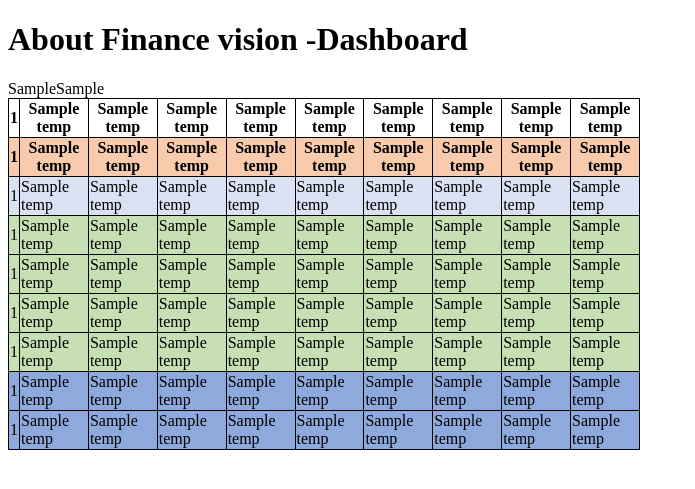
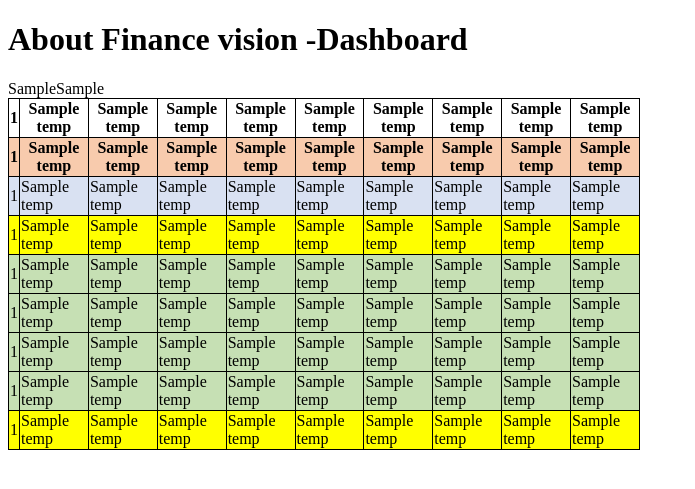
Before and after one commit to vaibhav297/web-app, a Flask app: template app/templates/DashBoard.html in a window 1280 px wide. Shown: the top 489 px of the page, without its empty margins (0-695 px from the left). Run offline with Flask 2, Linux system fonts and the light colour scheme; the template is opened without the code that fills it: most values are stand-ins (such as "Sample title", 1, 10 or a date in 2020); parts of the project's set-up code (start-up, migrations or seed data) failed here and were passed over.

Commit message:
code for new masterdata updated

```diff
--- a/app/code.py
+++ b/app/code.py
@@ -96,7 +96,7 @@ for x in range(len(mth_list)):
     year = datetime.strptime(year, "%Y").strftime("%y")
     date = month+"-"+year
     week = find_week(date)
-    total =int(week) + 4
+    total =int(week) + 5
     total_actual = int(week)+3
     week_list.append(total)
     actual_list.append(total_actual)
--- a/app/templates/DashBoard.html
+++ b/app/templates/DashBoard.html
@@ -11,6 +11,9 @@
       }
       th.month{
         background-color: #BDD7EE;
+      }
+      td.total{
+        background-color: yellow;
       }
       th.actual ,td.michelin-na-legacy{
         background-color: #F8CBAD;
@@ -73,9 +76,11 @@
               {% elif x==1 %}
               {%if temp[x][y]!=""%}
 
-                {% if temp[x][y]=="Forcast" %}
+                {% if temp[x][y]=="Forecast" %}
                   <th rowspan="2"></th>
                   <th rowspan="2" class="forecast">{{temp[x][y]}}</th>
+                  {% elif temp[x][y]=="Forecast Cost"%}
+                    <th rowspan="2" class="forecast">{{temp[x][y]}}</th>
                 {% elif temp[x][y]=="Actual"%}
                   <th colspan={{actual_list[counter.value]}} class="actual">Actual</th>
                   {% set counter.value = counter.value + 1 %}
@@ -90,35 +95,40 @@
                 {%endif%}
 
               {%elif temp[x][y]=="ALSTOM"%}
-                <td class="alstom">{{temp[x][y]}}</td>
+                <td class="alstom" rowspan="2">{{temp[x][y]}}</td>
               {%elif temp[x][y]=="Michelin-France"%}
-                <td rowspan="4" class="michelin-france">{{temp[x][y]}}</td>
+                <td rowspan="5" class="michelin-france">{{temp[x][y]}}</td>
                 {%elif temp[x][y]=="Michelin-NA-Engage" or temp[x][y]=="Michelin-NA-Legacy" %}
                  {%if temp[x][y]=="Michelin-NA-Engage"%}
-                  <td rowspan="7" class="blue">{{temp[x][y]}}</td>
+                  <td rowspan="8" class="blue">{{temp[x][y]}}</td>
                  {%else%}
-                  <td rowspan="7" class="michelin-na-legacy">{{temp[x][y]}}</td>
+                  <td rowspan="8" class="michelin-na-legacy">{{temp[x][y]}}</td>
                  {%endif%}
                 {%elif temp[x][y] == "Michelin-NA-Non-Engage" %}
-                <td rowspan="3" class="michelin-na-non-engage">{{temp[x][y]}}</td>
+                <td rowspan="4" class="michelin-na-non-engage">{{temp[x][y]}}</td>
                 {%elif temp[x][y] == "Michelin-France-Pool"%}
-                <td rowspan="2" class="michelin-france-pool">{{temp[x][y]}}</td>
+                <td rowspan="3" class="michelin-france-pool">{{temp[x][y]}}</td>
+                {%elif temp[x][y] == "MARS"%}
+                <td rowspan="2" class="mars">{{temp[x][y]}}</td>
 
               {% else %}
                 {%if x==3%}
                 <td class="alstom">{{temp[x][y]}}</td>
-                {%elif x>3 and x <=7 %}
+                {%elif x>4 and x <=8 %}
                   <td class="michelin-france">{{temp[x][y]}}</td>
-                {%elif x>=8 and x <=14%}
+
+                {%elif x>9 and x <=16%}
                   <td class="blue">{{temp[x][y]}}</td>
-                {%elif x>14 and x<=21%}
+                {%elif x>17 and x<=24%}
                   <td class="michelin-na-legacy">{{temp[x][y]}}</td>
-                {%elif x>21 and x<=24%}
+                {%elif x>25 and x<=28%}
                   <td class="michelin-na-non-engage">{{temp[x][y]}}</td>
-                {%elif x>24 and x<=26%}
+                {%elif x>29 and x<=31%}
                   <td class="michelin-france-pool">{{temp[x][y]}}</td>
+                  {%elif x==33%}
+                  <td class="mars">{{temp[x][y]}}</td>
                 {%else%}
-                  <td class="mars">{{temp[x][y]}}</td>
+                  <td class="total">{{temp[x][y]}}</td>
                 {%endif%}
 
               {% endif %}
@@ -127,18 +137,21 @@
                 {%if y>0%}
                 {%if x==3%}
                 <td class="alstom">{{temp[x][y]}}</td>
-                {%elif x>3 and x <=7 %}
+                {%elif x>4 and x <=8 %}
                   <td class="michelin-france">{{temp[x][y]}}</td>
-                {%elif x>=8 and x <=14%}
+
+                {%elif x>9 and x <=16%}
                   <td class="blue">{{temp[x][y]}}</td>
-                {%elif x>14 and x<=21%}
+                {%elif x>17 and x<=24%}
                   <td class="michelin-na-legacy">{{temp[x][y]}}</td>
-                {%elif x>21 and x<=24%}
+                {%elif x>25 and x<=28%}
                   <td class="michelin-na-non-engage">{{temp[x][y]}}</td>
-                {%elif x>24 and x<=26%}
+                {%elif x>29 and x<=31%}
                   <td class="michelin-france-pool">{{temp[x][y]}}</td>
+                  {%elif x==33%}
+                  <td class="mars">{{temp[x][y]}}</td>
                 {%else%}
-                  <td class="mars">{{temp[x][y]}}</td>
+                  <td class="total">{{temp[x][y]}}</td>
                 {%endif%}
                  {%endif%}
               {%endif%}
```
Also changed, not shown: 1 other file.
